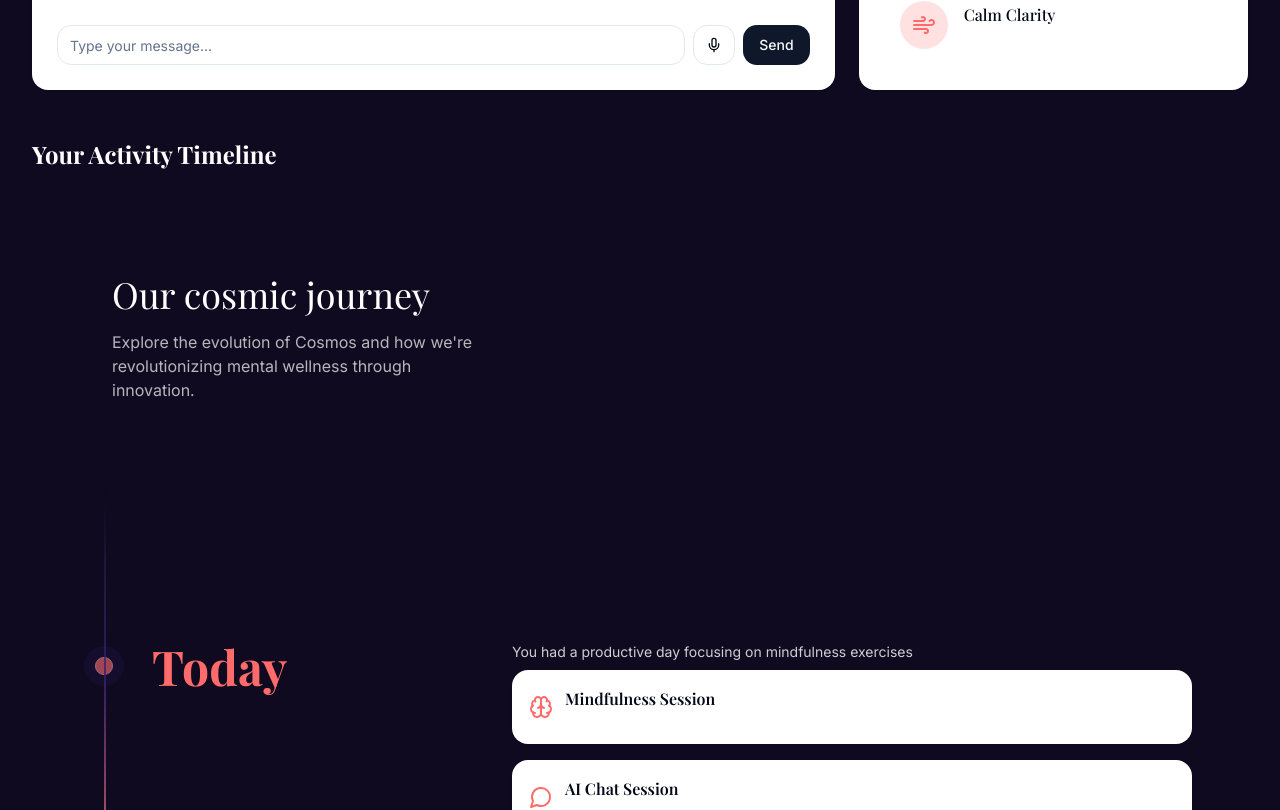
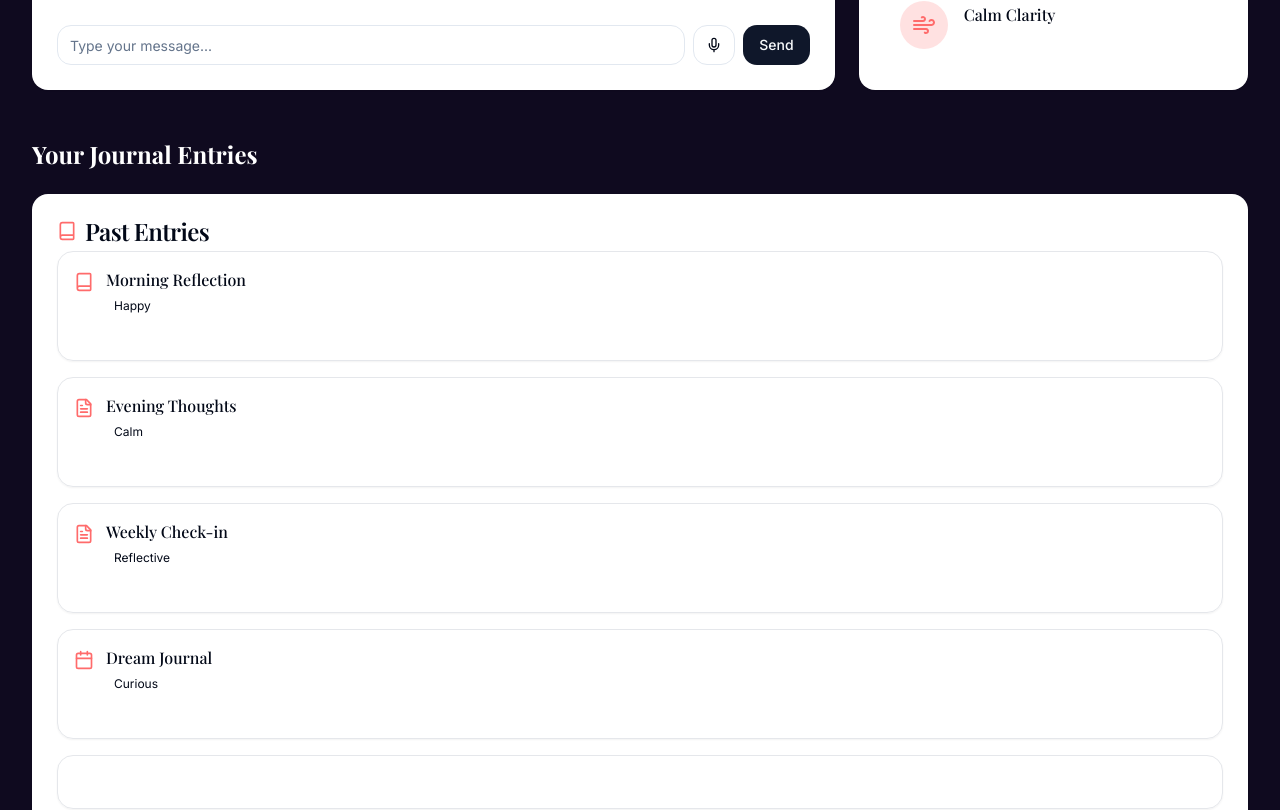
Before and after one commit to Vatekeh/cosmos-wellness-hub, a React (Vite) app: page /dashboard in a window 1280 px wide. Shown: the part 920-1730 px from the top of the page. Built offline with nearby package versions, Linux system fonts and the light colour scheme.

Commit message:
Add past entries section
Adds a section to the dashboard to display past entries.

```diff
--- /dev/null
+++ b/src/components/PastEntries.tsx
@@ -0,0 +1,117 @@
+
+import React from 'react';
+import { Card, CardContent, CardHeader, CardTitle } from "@/components/ui/card";
+import { Book, Calendar, FileText } from 'lucide-react';
+import { cn } from "@/lib/utils";
+
+// Sample data for past entries
+// In a real application, this would come from your database
+const pastEntriesData = [
+  {
+    id: 1,
+    date: "2023-10-12",
+    title: "Morning Reflection",
+    mood: "Happy",
+    excerpt: "Today started on a positive note. I felt energized and motivated...",
+    type: "gratitude"
+  },
+  {
+    id: 2,
+    date: "2023-10-10",
+    title: "Evening Thoughts",
+    mood: "Calm",
+    excerpt: "Had a peaceful day with some good progress on the project...",
+    type: "mindfulness"
+  },
+  {
+    id: 3,
+    date: "2023-10-08",
+    title: "Weekly Check-in",
+    mood: "Reflective",
+    excerpt: "Looking back at the week, I noticed some patterns in how I respond to...",
+    type: "custom"
+  },
+  {
+    id: 4,
+    date: "2023-10-05",
+    title: "Dream Journal",
+    mood: "Curious",
+    excerpt: "Had an interesting dream about flying over mountains and valleys...",
+    type: "dream"
+  }
+];
+
+// Helper function to get appropriate icon based on entry type
+const getEntryIcon = (type: string) => {
+  switch (type) {
+    case 'gratitude':
+      return <Book className="h-5 w-5 text-cosmos-coral" />;
+    case 'dream':
+      return <Calendar className="h-5 w-5 text-cosmos-coral" />;
+    case 'mindfulness':
+    case 'custom':
+    default:
+      return <FileText className="h-5 w-5 text-cosmos-coral" />;
+  }
+};
+
+// Format date in a more readable way
+const formatDate = (dateString: string) => {
+  const date = new Date(dateString);
+  return date.toLocaleDateString('en-US', {
+    month: 'short',
+    day: 'numeric',
+    year: 'numeric'
+  });
+};
+
+export interface PastEntriesProps {
+  className?: string;
+}
+
+const PastEntries: React.FC<PastEntriesProps> = ({ className }) => {
+  return (
+    <Card className={cn("glass-panel", className)}>
+      <CardHeader className="pb-2">
+        <CardTitle className="flex items-center">
+          <Book className="h-5 w-5 mr-2 text-cosmos-coral" />
+          Past Entries
+        </CardTitle>
+      </CardHeader>
+      <CardContent>
+        <div className="space-y-4">
+          {pastEntriesData.map((entry) => (
+            <Card
+              key={entry.id}
+              className="bg-white/5 hover:bg-white/10 transition-colors cursor-pointer p-4"
+            >
+              <div className="flex items-start gap-3">
+                <div className="mt-1">
+                  {getEntryIcon(entry.type)}
+                </div>
+                <div className="flex-1">
+                  <div className="flex justify-between items-start mb-1">
+                    <h4 className="font-medium">{entry.title}</h4>
+                    <span className="text-xs text-white/70">{formatDate(entry.date)}</span>
+                  </div>
+                  <div className="flex items-center mb-2">
+                    <span className="text-xs bg-white/20 rounded-full px-2 py-0.5">
+                      {entry.mood}
+                    </span>
+                  </div>
+                  <p className="text-sm text-white/80 line-clamp-2">{entry.excerpt}</p>
+                </div>
+              </div>
+            </Card>
+          ))}
+
+          <Card className="bg-white/5 hover:bg-white/10 transition-colors cursor-pointer p-4 flex justify-center items-center">
+            <span className="text-white/70 text-sm">View All Entries</span>
+          </Card>
+        </div>
+      </CardContent>
+    </Card>
+  );
+};
+
+export default PastEntries;
--- a/src/pages/Dashboard.tsx
+++ b/src/pages/Dashboard.tsx
@@ -14,6 +14,7 @@ import { Timeline } from "@/components/ui/timeline";
 import { Dialog, DialogContent, DialogDescription, DialogFooter, DialogHeader, DialogTitle, DialogTrigger } from "@/components/ui/dialog";
 import { Select, SelectContent, SelectItem, SelectTrigger, SelectValue } from "@/components/ui/select";
 import { Popover, PopoverContent, PopoverTrigger } from "@/components/ui/popover";
+import PastEntries from "@/components/PastEntries";
 
 // Sample data for mood chart
 const moodData = [
@@ -415,6 +416,12 @@ const Dashboard = () => {
           </div>
         </div>
 
+        {/* Past Entries Section */}
+        <div className="mt-12">
+          <h2 className="text-xl md:text-2xl font-serif font-bold mb-6">Your Journal Entries</h2>
+          <PastEntries />
+        </div>
+
         {/* Activity Timeline Section */}
         <div className="mt-12">
           <h2 className="text-xl md:text-2xl font-serif font-bold mb-6">Your Activity Timeline</h2>
```
